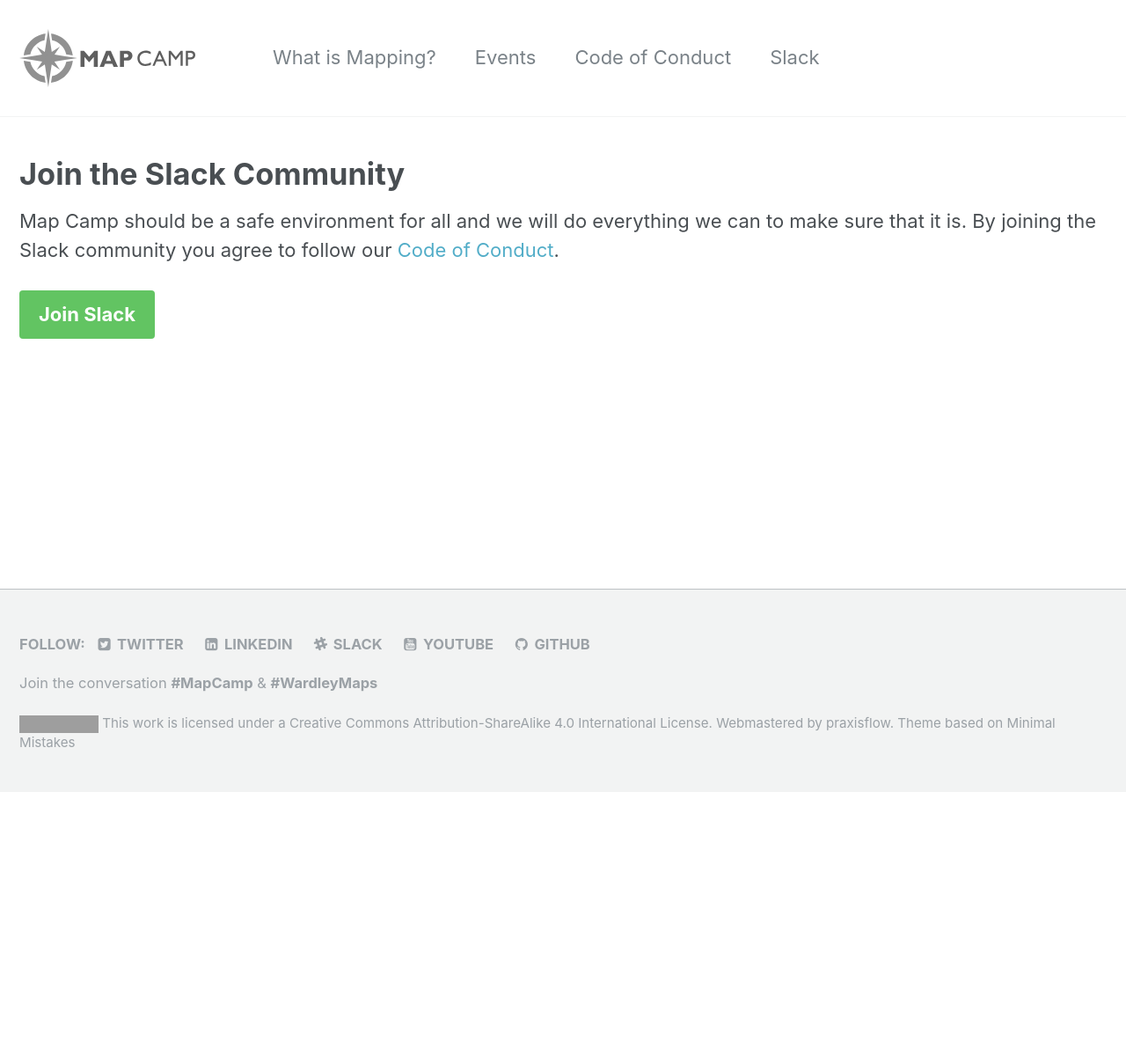
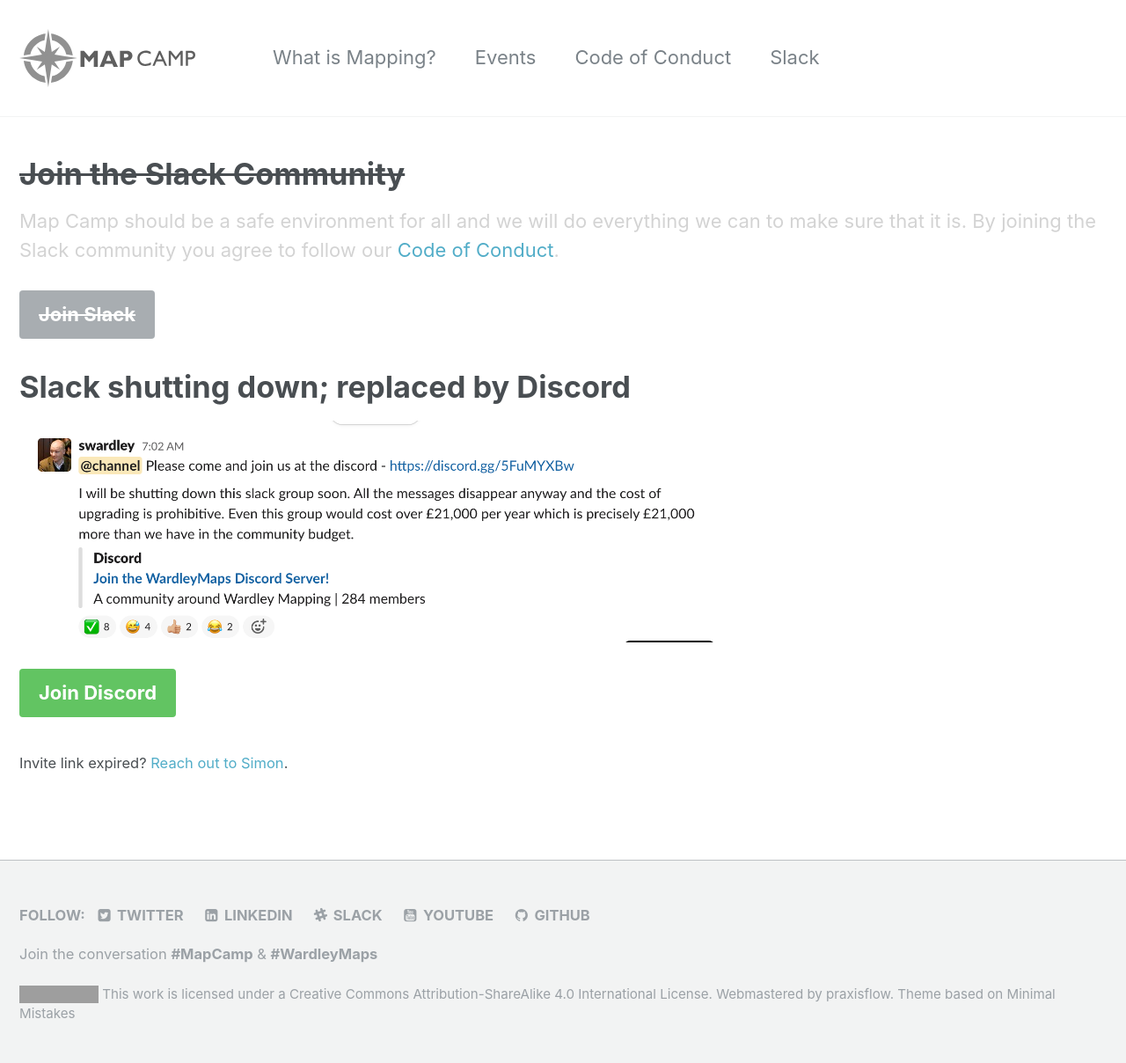
Before and after one commit to mapcampcommittee/mapcampcommittee.github.io, a Jekyll site: the page built from _pages/slack.html, in a window 1280 px wide. Shown: the whole page at 88% size. Built offline with Jekyll 4.4.1, drawn with Linux system fonts in a browser that asks for light colours; before the commit the page ends 900 px from its top, so only the background shows below that; grey boxes are pictures that could not be loaded.

Commit message:
Point to discord.

```diff
--- a/_pages/slack.html
+++ b/_pages/slack.html
@@ -5,8 +5,12 @@
 - landing
 - dark-theme
 ---
-<h1>Join the Slack Community</h1>
+<h1><s>Join the Slack Community</s></h1>
 
-<p>Map Camp should be a safe environment for all and we will do everything we can to make sure that it is. By joining the Slack community you agree to follow our <a href="/_pages/code_of_conduct/" target="_blank">Code of Conduct</a>.</p>
-<p><a class="btn btn--success btn--large" target="_blank" href="https://join.slack.com/t/mapcamp/shared_invite/zt-1ve5c4ddx-2KG3yq57_QOa7AnwC8Eqmg">Join Slack</a></p>
+<p style="color: lightgrey;">Map Camp should be a safe environment for all and we will do everything we can to make sure that it is. By joining the Slack community you agree to follow our <a href="/_pages/code_of_conduct/" target="_blank">Code of Conduct</a>.</p>
+<p><a class="btn btn--large btn--disabled" target="_blank" href="https://join.slack.com/t/mapcamp/shared_invite/zt-1ve5c4ddx-2KG3yq57_QOa7AnwC8Eqmg"><s>Join Slack</s></a></p>
+<h1>Slack shutting down; replaced by Discord</h1>
+<img style="width: 800px;" src="/assets/images/discord.png">
+<p style="margin-top: 30px;"><a class="btn btn--success btn--large" target="_blank" href="https://discord.gg/5FuMYXBw">Join Discord</a></p>
+<p><small>Invite link expired? <a target="_blank" href="https://twitter.com/swardley">Reach out to Simon</a>.</small></p>
 </div>
```
Also changed, not shown: assets/images/discord.png (added).
